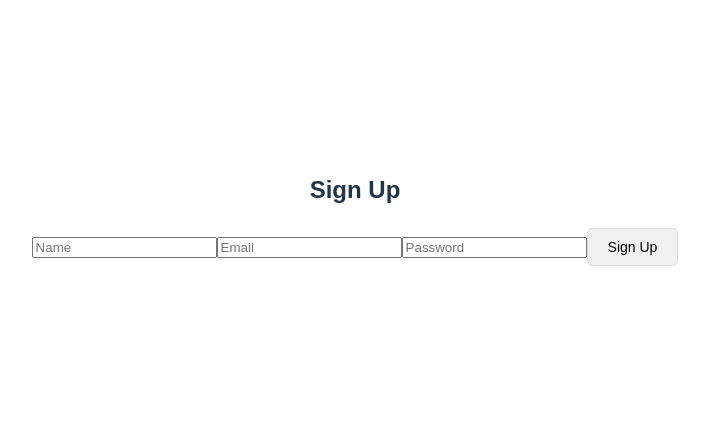
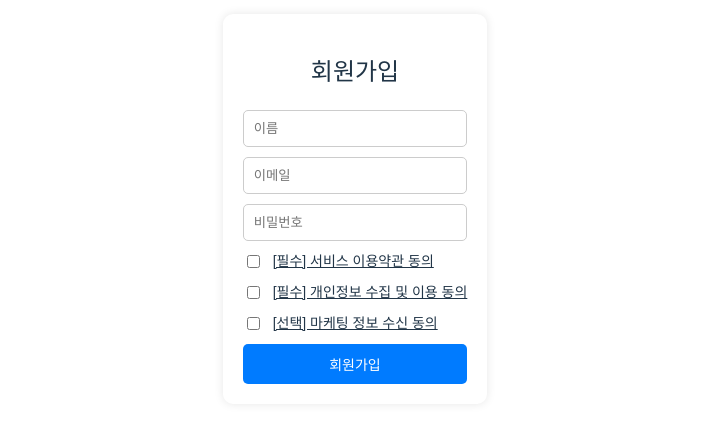
Before and after one commit to racuca/timelineapp, a React (Vite) app in the folder reactproject1/: page /signup in a window 1280 px wide. Shown: the part 191-614 px from the top of the page, without its empty margins (285-994 px from the left). Built offline with nearby package versions, Linux system fonts and the light colour scheme; no server answers.

Commit message:
회원가입페이지 디자인 수정

```diff
--- a/reactproject1/src/SignUpPage.jsx
+++ b/reactproject1/src/SignUpPage.jsx
@@ -6,13 +6,19 @@ const SignUpPage = ({ serverurl }) => {
     const [name, setName] = useState("");
     const [email, setEmail] = useState("");
     const [password, setPassword] = useState("");
+    const [agreeTerms, setAgreeTerms] = useState(false);
+    const [agreePrivacy, setAgreePrivacy] = useState(false);
+    const [agreeMarketing, setAgreeMarketing] = useState(false);
+    const [showTerms, setShowTerms] = useState(false);
     const [error, setError] = useState(null);
     const navigate = useNavigate();
 
-    console.log(serverurl);
-
     const handleSignUp = async (e) => {
         e.preventDefault();
+        if (!agreeTerms || !agreePrivacy) {
+            setError("필수 약관에 동의해야 회원가입이 가능합니다.");
+            return;
+        }
         try {
             const response = await axios.post(`${serverurl}/register`, { name, email, password });
 
@@ -25,15 +31,61 @@ const SignUpPage = ({ serverurl }) => {
     };
 
     return (
-        <div>
-            <h2>Sign Up</h2>
-            {error && <p style={{ color: "red" }}>{error}</p>}
-            <form onSubmit={handleSignUp}>
-                <input type="text" placeholder="Name" value={name} onChange={(e) => setName(e.target.value)} required />
-                <input type="email" placeholder="Email" value={email} onChange={(e) => setEmail(e.target.value)} required />
-                <input type="password" placeholder="Password" value={password} onChange={(e) => setPassword(e.target.value)} required />
-                <button type="submit">Sign Up</button>
+        <div style={{ maxWidth: "400px", margin: "50px auto", padding: "20px", borderRadius: "10px", boxShadow: "0px 0px 10px rgba(0,0,0,0.1)", backgroundColor: "#fff" }}>
+            <h2 style={{ textAlign: "center", marginBottom: "20px" }}>회원가입</h2>
+
+            {error && <p style={{ color: "red", textAlign: "center" }}>{error}</p>}
+
+            <form onSubmit={handleSignUp} style={{ display: "flex", flexDirection: "column", gap: "10px" }}>
+                <input type="text" placeholder="이름" value={name} onChange={(e) => setName(e.target.value)} required
+                    style={{ padding: "10px", borderRadius: "5px", border: "1px solid #ccc" }} />
+
+                <input type="email" placeholder="이메일" value={email} onChange={(e) => setEmail(e.target.value)} required
+                    style={{ padding: "10px", borderRadius: "5px", border: "1px solid #ccc" }} />
+
+                <input type="password" placeholder="비밀번호" value={password} onChange={(e) => setPassword(e.target.value)} required
+                    style={{ padding: "10px", borderRadius: "5px", border: "1px solid #ccc" }} />
+
+                <div style={{ display: "flex", alignItems: "center", gap: "10px", fontSize: "14px" }}>
+                    <input type="checkbox" checked={agreeTerms} onChange={(e) => setAgreeTerms(e.target.checked)} />
+                    <span onClick={() => setShowTerms(true)} style={{ textDecoration: "underline", cursor: "pointer" }}>
+                        [필수] 서비스 이용약관 동의
+                    </span>
+                </div>
+
+                <div style={{ display: "flex", alignItems: "center", gap: "10px", fontSize: "14px" }}>
+                    <input type="checkbox" checked={agreePrivacy} onChange={(e) => setAgreePrivacy(e.target.checked)} />
+                    <span onClick={() => setShowTerms(true)} style={{ textDecoration: "underline", cursor: "pointer" }}>
+                        [필수] 개인정보 수집 및 이용 동의
+                    </span>
+                </div>
+
+                <div style={{ display: "flex", alignItems: "center", gap: "10px", fontSize: "14px" }}>
+                    <input type="checkbox" checked={agreeMarketing} onChange={(e) => setAgreeMarketing(e.target.checked)} />
+                    <span onClick={() => setShowTerms(true)} style={{ textDecoration: "underline", cursor: "pointer" }}>
+                        [선택] 마케팅 정보 수신 동의
+                    </span>
+                </div>
+
+                <button type="submit" style={{ padding: "10px", borderRadius: "5px", backgroundColor: "#007bff", color: "#fff", border: "none", cursor: "pointer" }}>
+                    회원가입
+                </button>
             </form>
+
+            {/* 약관 모달 */}
+            {showTerms && (
+                <div style={{ position: "fixed", top: 0, left: 0, width: "100%", height: "100%", backgroundColor: "rgba(0,0,0,0.5)", display: "flex", justifyContent: "center", alignItems: "center" }}>
+                    <div style={{ backgroundColor: "#fff", padding: "20px", borderRadius: "10px", maxWidth: "500px", maxHeight: "80vh", overflowY: "auto" }}>
+                        <h3>서비스 이용약관</h3>
+                        <p>본 서비스는 사용자에게 다양한 온라인 서비스를 제공합니다...</p>
+                        <h3>개인정보 수집 및 이용</h3>
+                        <p>회사는 회원가입 및 서비스 이용을 위해 아래와 같은 개인정보를 수집합니다...</p>
+                        <h3>마케팅 정보 수신 동의</h3>
+                        <p>마케팅 정보 수신 동의를 선택하시면, 이벤트 및 프로모션 정보를 받을 수 있습니다.</p>
+                        <button onClick={() => setShowTerms(false)} style={{ padding: "10px", marginTop: "10px", backgroundColor: "#007bff", color: "#fff", border: "none", cursor: "pointer" }}>닫기</button>
+                    </div>
+                </div>
+            )}
         </div>
     );
 };
```
